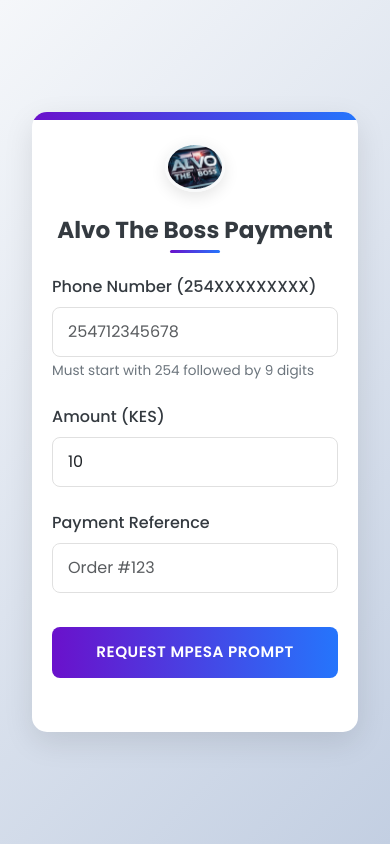
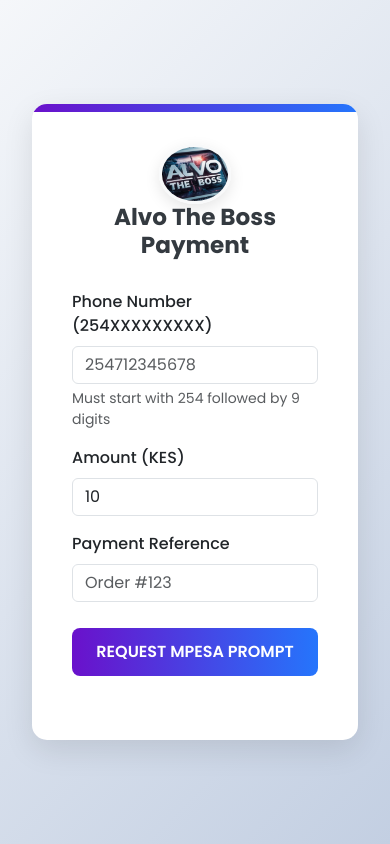
Before and after one commit to Alvin-Jomo/mpesa, a Django app: page / in a window 390 px wide. Run offline with Django 4.2, Linux system fonts and the light colour scheme.

Commit message:
Initial clean push

```diff
--- a/my_app/views.py
+++ b/my_app/views.py
@@ -1,157 +1,139 @@
 import json
 import logging
 from django.shortcuts import render
-from django.http import HttpResponse, JsonResponse
+from django.http import JsonResponse, HttpResponse
 from django.views.decorators.csrf import csrf_exempt
-from django.views.decorators.http import require_GET, require_POST
+from django.views.decorators.http import require_POST, require_GET
 from django_daraja.mpesa.core import MpesaClient
 from django.core.cache import cache
 from django.conf import settings
 
-# Initialize logger
+# Logger setup
 logger = logging.getLogger(__name__)
 
 def index(request):
-    """Render the M-Pesa payment page"""
+    """Render the main payment page"""
     return render(request, 'mpesa_payment.html')
+
 
 @csrf_exempt
 @require_POST
 def stk_push(request):
-    """Handle STK push payment requests"""
+    """Initiates M-Pesa STK push to user's phone"""
     try:
-        # Initialize M-Pesa client
         cl = MpesaClient()
 
-        # Get and validate parameters
-        phone_number = request.POST.get('phone', '').strip()
+        # Extract form data
+        phone = request.POST.get('phone', '').strip()
         amount = request.POST.get('amount', '').strip()
-        account_reference = request.POST.get('reference', 'Payment')[:20]
+        reference = request.POST.get('reference', 'Payment').strip()[:20]
 
-        # Validate required fields
-        if not all([phone_number, amount]):
-            return JsonResponse({
-                'status': 'error',
-                'message': 'Phone number and amount are required'
-            }, status=400)
+        # Basic validation
+        if not phone or not amount:
+            return JsonResponse({'status': 'error', 'message': 'Phone number and amount are required'}, status=400)
 
         # Validate amount
         try:
             amount = int(amount)
             if amount < 1:
-                raise ValueError("Amount must be at least 1")
-        except (ValueError, TypeError):
-            return JsonResponse({
-                'status': 'error',
-                'message': 'Amount must be a valid number greater than 0'
-            }, status=400)
+                raise ValueError()
+        except ValueError:
+            return JsonResponse({'status': 'error', 'message': 'Amount must be a number greater than 0'}, status=400)
 
-        # Validate phone number format (254XXXXXXXXX)
-        if (not phone_number.startswith('254') or
-            len(phone_number) != 12 or
-            not phone_number[1:].isdigit()):
-            return JsonResponse({
-                'status': 'error',
-                'message': 'Phone number must be in format 254XXXXXXXXX'
-            }, status=400)
+        # Validate phone number
+        if not (phone.startswith('254') and len(phone) == 12 and phone.isdigit()):
+            return JsonResponse({'status': 'error', 'message': 'Phone number must be in format 254XXXXXXXXX'}, status=400)
 
-        # Process STK push
+        # Initiate STK push
         response = cl.stk_push(
-            phone_number=phone_number,
+            phone_number=phone,
             amount=amount,
-            account_reference=account_reference,
+            account_reference=reference,
             transaction_desc='Customer Payment',
             callback_url=settings.MPESA_CALLBACK_URL
         )
 
-        # Handle response
-        if response.response_code == "0":
-            # Cache payment details
-            cache.set(response.checkout_request_id, {
+        # STK push was successful
+        if response.response_code == '0':
+            checkout_id = response.checkout_request_id
+            # Store payment temporarily
+            cache.set(checkout_id, {
                 'status': 'pending',
-                'phone': phone_number,
+                'phone': phone,
                 'amount': amount,
-                'reference': account_reference
-            }, timeout=300)  # 5 minutes
+                'reference': reference
+            }, timeout=300)
 
             return JsonResponse({
                 'status': 'success',
-                'checkout_request_id': response.checkout_request_id,
+                'checkout_request_id': checkout_id,
                 'customer_message': response.customer_message
             })
 
+        # STK push failed
         return JsonResponse({
             'status': 'error',
             'message': response.error_message or 'Payment request failed'
-        })
+        }, status=400)
 
     except Exception as e:
-        logger.error(f"STK Push Error: {str(e)}", exc_info=True)
+        logger.exception("STK Push Exception:")
         return JsonResponse({
             'status': 'error',
-            'message': 'Payment processing failed. Please try again.'
+            'message': 'An error occurred during processing. Please try again.'
         }, status=500)
+
 
 @csrf_exempt
 @require_POST
 def stk_push_callback(request):
-    """Handle M-Pesa callback notifications"""
+    """Handles callback from M-Pesa API after payment attempt"""
     try:
-        # Parse callback data
         data = json.loads(request.body.decode('utf-8'))
         callback = data.get('Body', {}).get('stkCallback', {})
-
-        # Extract relevant information
-        checkout_request_id = callback.get('CheckoutRequestID')
+        checkout_id = callback.get('CheckoutRequestID')
         result_code = callback.get('ResultCode')
         result_desc = callback.get('ResultDesc', 'Payment failed')
 
-        if checkout_request_id:
-            # Update payment status in cache
-            status_update = {
-                'status': 'failed',
-                'message': result_desc
-            }
+        if checkout_id:
+            # Determine payment outcome
+            if result_code == 0:
+                status = {'status': 'success', 'message': 'Payment completed successfully'}
+            elif result_code == 1032:
+                status = {'status': 'cancelled', 'message': 'Transaction was cancelled by the user'}
+            else:
+                status = {'status': 'failed', 'message': result_desc}
 
-            if result_code == '0':
-                status_update = {
-                    'status': 'success',
-                    'message': 'Payment completed successfully'
-                }
-            elif result_code == '1032':
-                status_update = {
-                    'status': 'cancelled',
-                    'message': 'Transaction was cancelled by the user'
-                }
-
-            cache.set(checkout_request_id, status_update, timeout=300)
+            # Update cache with final status
+            cache.set(checkout_id, status, timeout=300)
 
         return HttpResponse(status=200)
 
     except json.JSONDecodeError:
-        logger.error("Callback Error: Invalid JSON received")
+        logger.error("Invalid JSON received in callback.")
         return HttpResponse(status=400)
     except Exception as e:
-        logger.error(f"Callback Error: {str(e)}", exc_info=True)
+        logger.exception("Callback processing error:")
         return HttpResponse(status=400)
+
 
 @csrf_exempt
 @require_GET
 def check_status(request):
-    """Check payment status using checkout request ID"""
-    checkout_request_id = request.GET.get('checkout_request_id')
+    """Returns the status of a previously initiated STK push request"""
+    checkout_id = request.GET.get('checkout_request_id')
 
-    if not checkout_request_id:
+    if not checkout_id:
         return JsonResponse({
             'status': 'error',
             'message': 'Checkout Request ID is required'
         }, status=400)
 
-    # Get status from cache
-    status_data = cache.get(checkout_request_id, {'status': 'pending'})
+    # Fetch status from cache
+    status_data = cache.get(checkout_id, {'status': 'pending'})
 
-    # Clear cache if status is final
+    # Clean up cache if final state reached
     if status_data.get('status') in ['success', 'cancelled', 'failed']:
-        cache.delete(checkout_request_id)
+        cache.delete(checkout_id)
 
     return JsonResponse(status_data)
--- a/templates/mpesa_payment.html
+++ b/templates/mpesa_payment.html
@@ -2,8 +2,8 @@
 <!DOCTYPE html>
 <html lang="en">
 <head>
-    <meta charset="UTF-8">
-    <meta name="viewport" content="width=device-width, initial-scale=1.0">
+  <meta charset="UTF-8" />
+  <meta name="viewport" content="width=device-width, initial-scale=1.0"/>
   <title>MPesa Payment Gateway</title>
   <link href="https://cdn.jsdelivr.net/npm/bootstrap@5.3.0/dist/css/bootstrap.min.css" rel="stylesheet">
   <link href="https://fonts.googleapis.com/css2?family=Poppins:wght@300;400;500;600;700&display=swap" rel="stylesheet">
@@ -12,11 +12,6 @@
     :root {
       --primary-color: #6a11cb;
       --secondary-color: #2575fc;
-            --success-color: #28a745;
-            --danger-color: #dc3545;
-            --warning-color: #ffc107;
-            --light-color: #f8f9fa;
-            --dark-color: #343a40;
     }
 
     body {
@@ -33,11 +28,10 @@
       margin: 0 auto;
       padding: 40px;
       border-radius: 15px;
+      background: white;
       box-shadow: 0 10px 30px rgba(0, 0, 0, 0.1);
-            background: white;
       position: relative;
       overflow: hidden;
-            border: none;
     }
 
     .payment-container::before {
@@ -57,43 +51,18 @@
 
     .logo-container img {
       height: 60px;
-            margin-bottom: 15px;
       border-radius: 50%;
-            border: 3px solid var(--light-color);
+      border: 3px solid #f8f9fa;
       box-shadow: 0 5px 15px rgba(0, 0, 0, 0.1);
     }
 
     .logo-container h3 {
-            color: var(--dark-color);
       font-weight: 700;
-            margin: 10px 0 0;
-            position: relative;
-            display: inline-block;
-        }
-
-        .logo-container h3::after {
-            content: '';
-            position: absolute;
-            bottom: -8px;
-            left: 50%;
-            transform: translateX(-50%);
-            width: 50px;
-            height: 3px;
-            background: linear-gradient(90deg, var(--primary-color), var(--secondary-color));
-            border-radius: 3px;
+      color: #343a40;
     }
 
     .form-label {
       font-weight: 500;
-            color: var(--dark-color);
-            margin-bottom: 8px;
-        }
-
-        .form-control {
-            padding: 12px 15px;
-            border-radius: 8px;
-            border: 1px solid #e0e0e0;
-            transition: all 0.3s;
     }
 
     .form-control:focus {
@@ -101,88 +70,37 @@
       box-shadow: 0 0 0 0.25rem rgba(106, 17, 203, 0.25);
     }
 
-        .form-text {
-            font-size: 0.85rem;
-            color: #6c757d;
-        }
-
     .btn-mpesa {
       background: linear-gradient(90deg, var(--primary-color), var(--secondary-color));
+      color: #fff;
+      font-weight: 600;
+      text-transform: uppercase;
+      width: 100%;
       border: none;
-            width: 100%;
-            padding: 14px;
-            font-weight: 600;
-            color: white;
+      padding: 12px;
       border-radius: 8px;
-            transition: all 0.3s;
-            letter-spacing: 0.5px;
-            text-transform: uppercase;
-            font-size: 0.95rem;
       margin-top: 10px;
+      transition: 0.3s ease;
     }
 
     .btn-mpesa:hover {
       background: linear-gradient(90deg, #5a0cb5, #1c6ae8);
-            color: white;
-            transform: translateY(-2px);
-            box-shadow: 0 5px 15px rgba(106, 17, 203, 0.3);
-        }
-
-        .btn-mpesa:active {
-            transform: translateY(0);
-        }
-
-        #responseMessage {
-            transition: all 0.3s;
     }
 
     .alert {
       border-radius: 8px;
       padding: 15px 20px;
-            box-shadow: 0 5px 15px rgba(0, 0, 0, 0.05);
-        }
-
-        .alert-success {
-            background-color: rgba(40, 167, 69, 0.1);
-            border-color: rgba(40, 167, 69, 0.2);
-        }
-
-        .alert-danger {
-            background-color: rgba(220, 53, 69, 0.1);
-            border-color: rgba(220, 53, 69, 0.2);
-        }
-
-        .alert-warning {
-            background-color: rgba(255, 193, 7, 0.1);
-            border-color: rgba(255, 193, 7, 0.2);
-        }
-
-        .btn-sm {
-            padding: 5px 15px;
-            font-size: 0.85rem;
-            border-radius: 6px;
-            margin-top: 10px;
     }
 
     .status-checker {
       display: flex;
+      justify-content: center;
       align-items: center;
-            justify-content: center;
       margin-top: 15px;
     }
 
     .status-checker .spinner-border {
       margin-right: 10px;
-        }
-
-        @media (max-width: 576px) {
-            .payment-container {
-                padding: 30px 20px;
-            }
-
-            .logo-container img {
-                height: 50px;
-            }
     }
   </style>
 </head>
@@ -196,33 +114,30 @@
 
       <form id="paymentForm" method="POST">
         {% csrf_token %}
-                <div class="mb-4">
+        <div class="mb-3">
           <label for="phone" class="form-label">Phone Number (254XXXXXXXXX)</label>
-                    <input type="tel" class="form-control" id="phone" name="phone"
-                           pattern="254[0-9]{9}"
-                           placeholder="254712345678" required>
+          <input type="tel" class="form-control" id="phone" name="phone" pattern="254[0-9]{9}" placeholder="254712345678" required>
           <div class="form-text">Must start with 254 followed by 9 digits</div>
         </div>
 
-                <div class="mb-4">
+        <div class="mb-3">
           <label for="amount" class="form-label">Amount (KES)</label>
-                    <input type="number" class="form-control" id="amount" name="amount"
-                           min="1" max="150000" value="10" required>
+          <input type="number" class="form-control" id="amount" name="amount" min="1" value="10" required>
         </div>
 
-                <div class="mb-4">
+        <div class="mb-3">
           <label for="reference" class="form-label">Payment Reference</label>
-                    <input type="text" class="form-control" id="reference" name="reference"
-                           placeholder="Order #123" required>
+          <input type="text" class="form-control" id="reference" name="reference" placeholder="Order #123" required>
         </div>
 
-                <button type="submit" class="btn btn-primary btn-mpesa">
+        <button type="submit" class="btn btn-mpesa">
           <span id="btnText">Request MPesa Prompt</span>
           <span id="spinner" class="spinner-border spinner-border-sm d-none" role="status"></span>
         </button>
       </form>
 
       <div id="responseMessage" class="mt-4"></div>
+
       <div id="statusChecker" class="status-checker d-none">
         <div class="spinner-border spinner-border-sm text-primary"></div>
         <small class="text-muted">Checking payment status...</small>
@@ -231,19 +146,15 @@
   </div>
 
   <script>
-    // Global variables
     let isProcessing = false;
     let currentCheckoutRequestId = null;
     let statusCheckInterval = null;
 
-    document.getElementById('paymentForm').addEventListener('submit', async function(e) {
+    document.getElementById('paymentForm').addEventListener('submit', async function (e) {
       e.preventDefault();
-
-        // Prevent multiple submissions
       if (isProcessing) return;
       isProcessing = true;
 
-        // UI Loading state
       const btnText = document.getElementById('btnText');
       const spinner = document.getElementById('spinner');
       const submitBtn = e.target.querySelector('button[type="submit"]');
@@ -251,28 +162,18 @@
       spinner.classList.remove('d-none');
       submitBtn.disabled = true;
 
-        // Clear previous messages and status checks
       const responseDiv = document.getElementById('responseMessage');
       responseDiv.innerHTML = '';
       document.getElementById('statusChecker').classList.add('d-none');
       clearInterval(statusCheckInterval);
 
-        // Get and validate form values
       const phone = document.getElementById('phone').value.replace(/\D/g, '').substring(0, 12);
       const amount = document.getElementById('amount').value;
       const reference = document.getElementById('reference').value.substring(0, 20);
       const csrfToken = document.querySelector('[name=csrfmiddlewaretoken]').value;
 
-        // Validate inputs
       if (!phone.startsWith('254') || phone.length !== 12) {
-            showError('Please enter a valid Safaricom number (254XXXXXXXXX)');
-            resetButton();
-            isProcessing = false;
-            return;
-        }
-
-        if (!amount || isNaN(amount) || parseFloat(amount) < 1) {
-            showError('Please enter a valid amount (minimum 1 KES)');
+        showError('Enter a valid Safaricom number (254XXXXXXXXX)');
         resetButton();
         isProcessing = false;
         return;
@@ -286,10 +187,7 @@
             'X-CSRFToken': csrfToken
           },
           body: new URLSearchParams({
-                    'phone': phone,
-                    'amount': amount,
-                    'reference': reference,
-                    'csrfmiddlewaretoken': csrfToken
+            phone, amount, reference, csrfmiddlewaretoken: csrfToken
           })
         });
 
@@ -301,20 +199,16 @@
               <h5>✅ Payment Request Sent!</h5>
               <p>Check your phone <strong>${phone}</strong></p>
               <p>Amount: <strong>KES ${amount}</strong></p>
-                        <p class="small">${data.customer_message || 'Check your phone for STK push'}</p>
-                    </div>
-                `;
-
-                // Store the checkout request ID and start checking status
+              <p class="small">${data.customer_message || 'Waiting for STK push response'}</p>
+            </div>`;
           currentCheckoutRequestId = data.checkout_request_id;
           startStatusChecking();
-
         } else {
-                showError(data.message || 'Payment request failed. Please try again.');
+          showError(data.message || 'Payment request failed.');
         }
-        } catch (error) {
-            showError('Network error - please check your connection and try again');
-            console.error('Payment error:', error);
+      } catch (err) {
+        showError('Network error, please try again.');
+        console.error(err);
       } finally {
         resetButton();
         isProcessing = false;
@@ -323,102 +217,75 @@
     });
 
     function startStatusChecking() {
-        // Clear any existing interval
+      document.getElementById('statusChecker').classList.remove('d-none');
       clearInterval(statusCheckInterval);
-
-        // First check immediately
       checkPaymentStatus();
-
-        // Then check every 5 seconds
       statusCheckInterval = setInterval(checkPaymentStatus, 5000);
 
-        // Auto-stop after 10 minutes (600,000ms)
       setTimeout(() => {
-            if (statusCheckInterval) {
         clearInterval(statusCheckInterval);
         document.getElementById('statusChecker').classList.add('d-none');
-
         const responseDiv = document.getElementById('responseMessage');
         if (!responseDiv.innerHTML.includes('Successful') &&
             !responseDiv.innerHTML.includes('Cancelled') &&
             !responseDiv.innerHTML.includes('Failed')) {
-                    showError('Payment status check timed out. Please verify payment manually.');
-                }
+          showError('Status check timed out. Please verify payment manually.');
         }
       }, 600000);
     }
 
     async function checkPaymentStatus() {
       if (!currentCheckoutRequestId) return;
-
       try {
-            const response = await fetch(`{% url 'check_status' %}?checkout_request_id=${currentCheckoutRequestId}`);
-            const data = await response.json();
+        const res = await fetch(`{% url 'check_status' %}?checkout_request_id=${currentCheckoutRequestId}`);
+        const data = await res.json();
 
         if (data.status && data.status !== 'pending') {
-                // Final status received - stop checking
           clearInterval(statusCheckInterval);
           document.getElementById('statusChecker').classList.add('d-none');
-
           updatePaymentStatusUI(data);
-
-                // Reset the checkout request ID
           currentCheckoutRequestId = null;
         }
       } catch (error) {
-            console.error('Error checking payment status:', error);
+        console.error('Status check error:', error);
       }
     }
 
     function updatePaymentStatusUI(data) {
       const responseDiv = document.getElementById('responseMessage');
-
       if (data.status === 'success') {
         responseDiv.innerHTML = `
           <div class="alert alert-success">
             <h5>✅ Payment Successful!</h5>
-                    <p>Your payment has been processed successfully.</p>
-                    <p class="small">${data.message || 'Thank you for your payment'}</p>
-                    <button onclick="window.location.reload()" class="btn btn-sm btn-success">
-                        Make Another Payment
-                    </button>
-                </div>
-            `;
+            <p>Your payment was successful.</p>
+            <p class="small">${data.message || 'Thank you for your payment.'}</p>
+            <button onclick="window.location.reload()" class="btn btn-sm btn-success">Make Another Payment</button>
+          </div>`;
       } else if (data.status === 'cancelled') {
         responseDiv.innerHTML = `
           <div class="alert alert-warning">
             <h5>⚠️ Transaction Cancelled</h5>
-                    <p>The transaction was cancelled by the user.</p>
-                    <p class="small">${data.message || 'You cancelled the payment request'}</p>
-                    <button onclick="window.location.reload()" class="btn btn-sm btn-warning">
-                        Try Again
-                    </button>
-                </div>
-            `;
+            <p>You cancelled the transaction.</p>
+            <p class="small">${data.message || 'STK push was cancelled on phone.'}</p>
+            <button onclick="window.location.reload()" class="btn btn-sm btn-warning">Try Again</button>
+          </div>`;
       } else if (data.status === 'failed') {
         responseDiv.innerHTML = `
           <div class="alert alert-danger">
             <h5>❌ Payment Failed</h5>
-                    <p>${data.message || 'The payment request failed. Please try again.'}</p>
-                    <button onclick="window.location.reload()" class="btn btn-sm btn-danger">
-                        Try Again
-                    </button>
-                </div>
-            `;
+            <p>${data.message || 'The transaction failed.'}</p>
+            <button onclick="window.location.reload()" class="btn btn-sm btn-danger">Try Again</button>
+          </div>`;
       }
     }
 
-    function showError(message) {
-        const responseDiv = document.getElementById('responseMessage');
-        responseDiv.innerHTML = `
+    function showError(msg) {
+      document.getElementById('responseMessage').innerHTML = `
         <div class="alert alert-danger">
           <h5>⚠️ Error</h5>
-                <p>${message}</p>
-                <button onclick="window.location.reload()" class="btn btn-sm btn-outline-danger">
-                    Try Again
-                </button>
-            </div>
-        `;
+          <p>${msg}</p>
+          <button onclick="window.location.reload()" class="btn btn-sm btn-outline-danger">Try Again</button>
+        </div>`;
     }
 
     function resetButton() {
@@ -426,8 +293,7 @@
       document.getElementById('spinner').classList.add('d-none');
     }
 
-    // Auto-format phone number
-    document.getElementById('phone').addEventListener('input', function(e) {
+    document.getElementById('phone').addEventListener('input', function (e) {
       let value = e.target.value.replace(/\D/g, '');
       if (!value.startsWith('254') && value.length > 0) {
         value = '254' + value;
```
Also changed, not shown: my_app/urls.py (+0 -17 lines). Lines whose indentation alone changed are shown as unchanged.
